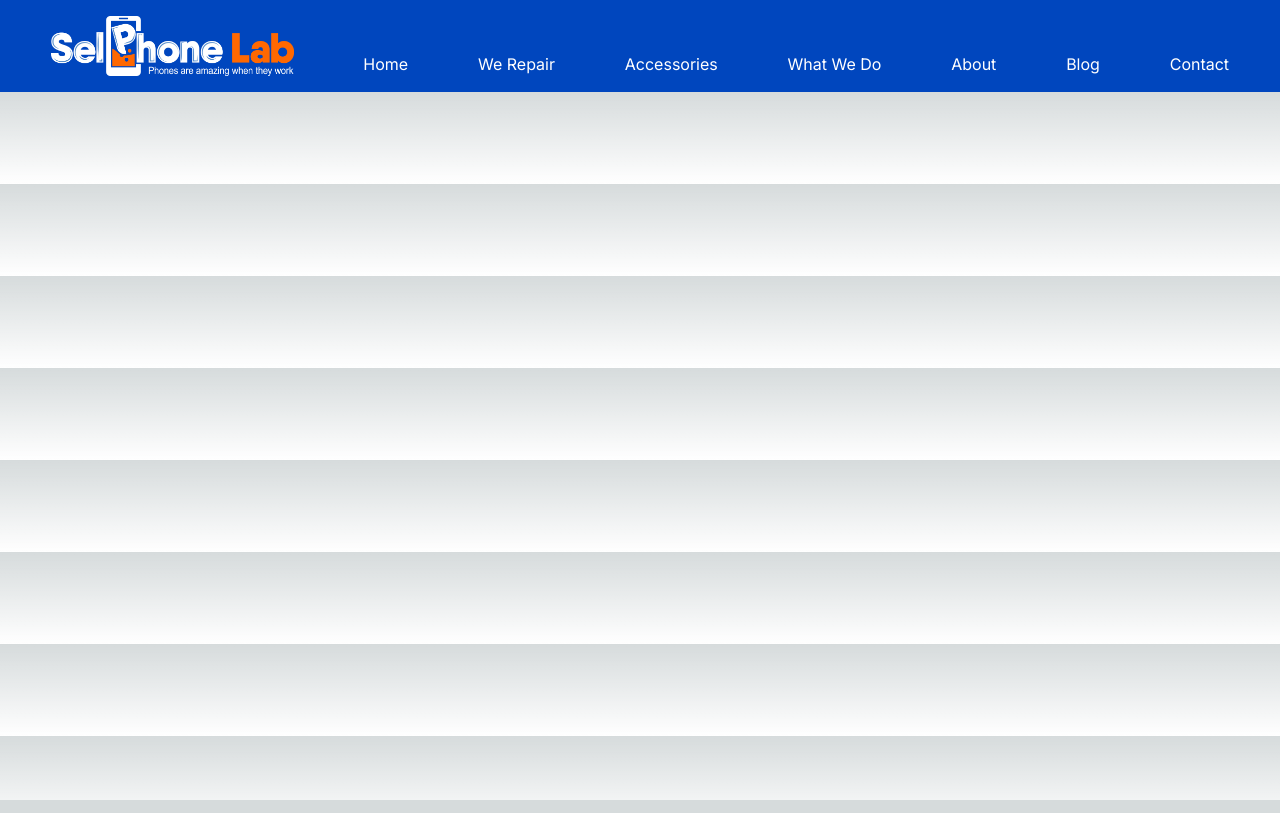
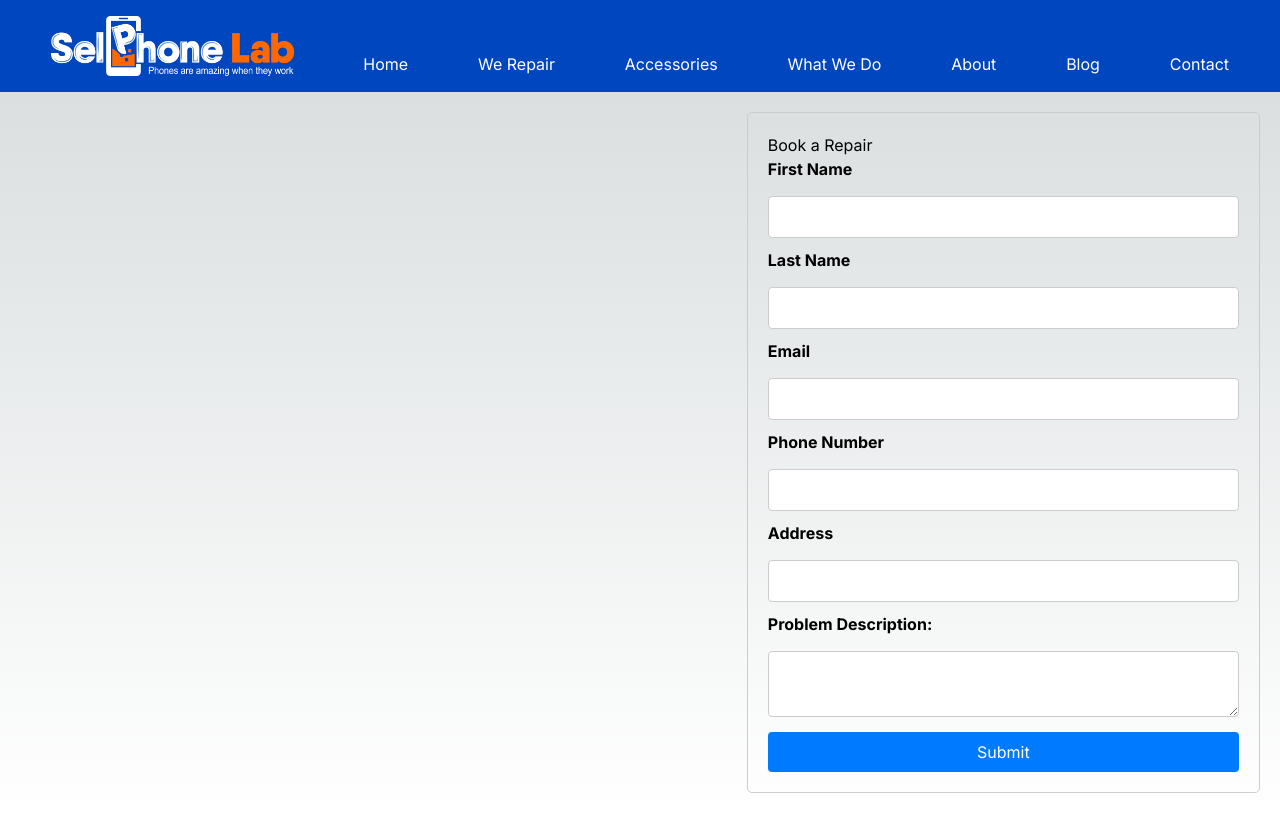
Before and after one commit to DiyaSharma15/SellPhoneLab, a Next.js app: page /repair in a window 1280 px wide. Built offline with nearby package versions, Linux system fonts and the light colour scheme.

Commit message:
Started work on repair page

```diff
--- /dev/null
+++ b/app/cssFiles/RepairForm.module.css
@@ -0,0 +1,81 @@
+/* styles/repairform.module.css */
+
+.layoutContainer {
+    display: flex;
+    justify-content: center;
+    align-items: start;
+    gap: 20px;
+}
+
+.leftSpace {
+    flex: 1.5; /*Takes up 1.5 portion of the space*/
+    /*For testing*/
+    background-color: #f0f0f0;
+}
+
+.repairFormContainer {
+    flex: 1; /* Takes up 1 portion of the space*/
+    margin: 20px;
+    padding: 20px;
+    border: 1px solid #ccc; /*Light grey border*/
+    border-radius: 5px; /*Rounded corners*/
+}
+
+.repairForm {
+    display: flex;
+    flex-direction: column;
+    gap: 10px; /*Spacing between elements*/
+}
+
+.repairForm label {
+    font-weight: bold;
+}
+
+.repairForm input,
+.repairForm textarea,
+.repairForm button {
+    padding: 8px;
+    margin-top: 5px;
+    border: 1px solid #ccc;
+    border-radius: 4px;
+}
+
+.repairForm textarea {
+    resize: vertical; /*Allows the textarea to be resized vertically*/
+}
+
+.repairForm button {
+    background-color: #007bff;
+    color: white;
+    border: none;
+    cursor: pointer;
+}
+
+.repairForm button:hover {
+    background-color: #0056b3;
+}
+
+/* Dark mode styles */
+@media (prefers-color-scheme: dark) {
+    .repairFormContainer {
+        border: 1px solid #555; /*Dark grey border*/
+        background-color: #222; /*Dark grey background*/
+        color: #ccc; /*Lighter text for visibility*/
+    }
+
+    .repairForm input,
+    .repairForm textarea,
+    .repairForm button {
+        background-color: #333; /*Darker background for input fields*/
+        color: #ccc; /*Lighter text for visibility*/
+        border: 1px solid #444;
+    }
+
+    .repairForm button {
+        background-color: #0056b3;
+    }
+
+    .repairForm button:hover {
+        background-color: #004a9f;
+    }
+}
--- /dev/null
+++ b/app/repair/deviceData.js
@@ -0,0 +1,18 @@
+//repair/deviceData.js
+
+const deviceTypes = [
+    {
+        brand: Apple,
+        models: [
+            {
+                name: "iPhone",
+                devices: [
+                    {name: "iPhone 15 Pro Max", /*TODO: Add image*/},
+                    {name: "iPhone 15 Pro", /*TODO: Add image*/},
+                    {name: "iPhone 15", /*TODO: Add image*/},
+
+                ]
+            }
+        ]
+    }
+]
--- a/app/repair/page.js
+++ b/app/repair/page.js
@@ -1,11 +1,112 @@
-import React from "react";
+"use client";
+
+import React, { useState } from "react";
 import Header from "../components/Header"
+import styles from "../cssFiles/RepairForm.module.css"
+
 export default function Repair() {
+  //State variables to hold form data
+  const [formData, setFormData] = useState({
+    fullName: "",
+    email: "",
+    phone: "",
+    address: "",
+    problemDescription: "",
+  })
+
+  //Function to handle form submission
+  const handleSubmit = (event) => {
+    event.preventDefault();
+    //TODO: Logic for form submission
+    console.log("Form submitted with data:", formData);
+    //Reset form after submission
+    setFormData({
+      firstName: "",
+      lastName: "",
+      email: "",
+      phone: "",
+      address: "",
+      problemDescription: "",
+    });
+  };
+
+  //Function to handle form input changes
+  const handleChange = (event) => {
+    const { name, value } = event.target;
+    setFormData({
+      ...formData,
+      [name]: value,
+   });
+  };
+
     return (
         <div>
-        <Header/>
+          <Header/>
+          <div className={styles.layoutContainer}>
+            <div className={styles.leftSpace}>
+              {/* TODO: Left space */}
+            </div>
+            <div className={styles.repairFormContainer}>
+            <h2>Book a Repair</h2>
+            <form className={styles.repairForm} onSubmit={handleSubmit}>
+              <label htmlFor="firstName">First Name</label>
+              <input
+                type="text"
+                id="firstName"
+                name="firstName"
+                value={formData.firstName}
+                onChange={handleChange}
+                required
+              />
+              <label htmlFor="lastName">Last Name</label>
+              <input
+                type="text"
+                id="lastName"
+                name="lastName"
+                value={formData.lastName}
+                onChange={handleChange}
+                required
+              />
+              <label htmlFor="email">Email</label>
+              <input
+                type="email"
+                id="email"
+                name="email"
+                value={formData.email}
+                onChange={handleChange}
+                required
+              />
+              <label htmlFor="phone">Phone Number</label>
+              <input
+                type="tel"
+                id="phone"
+                name="phone"
+                value={formData.phone}
+                onChange={handleChange}
+                required
+              />
+              <label htmlFor="address">Address</label>
+              <input
+                type="text"
+                id="address"
+                name="address"
+                value={formData.address}
+                onChange={handleChange}
+                required
+              />
+              <label htmlFor="problemDescription">Problem Description:</label>
+                <textarea
+                    id="problemDescription"
+                    name="problemDescription"
+                    value={formData.problemDescription}
+                    onChange={handleChange}
+                    required
+                ></textarea>
 
-
+                <button type="submit">Submit</button>
+            </form>
+          </div>
+        </div>
       </div>
     );
-    }
+}
```
